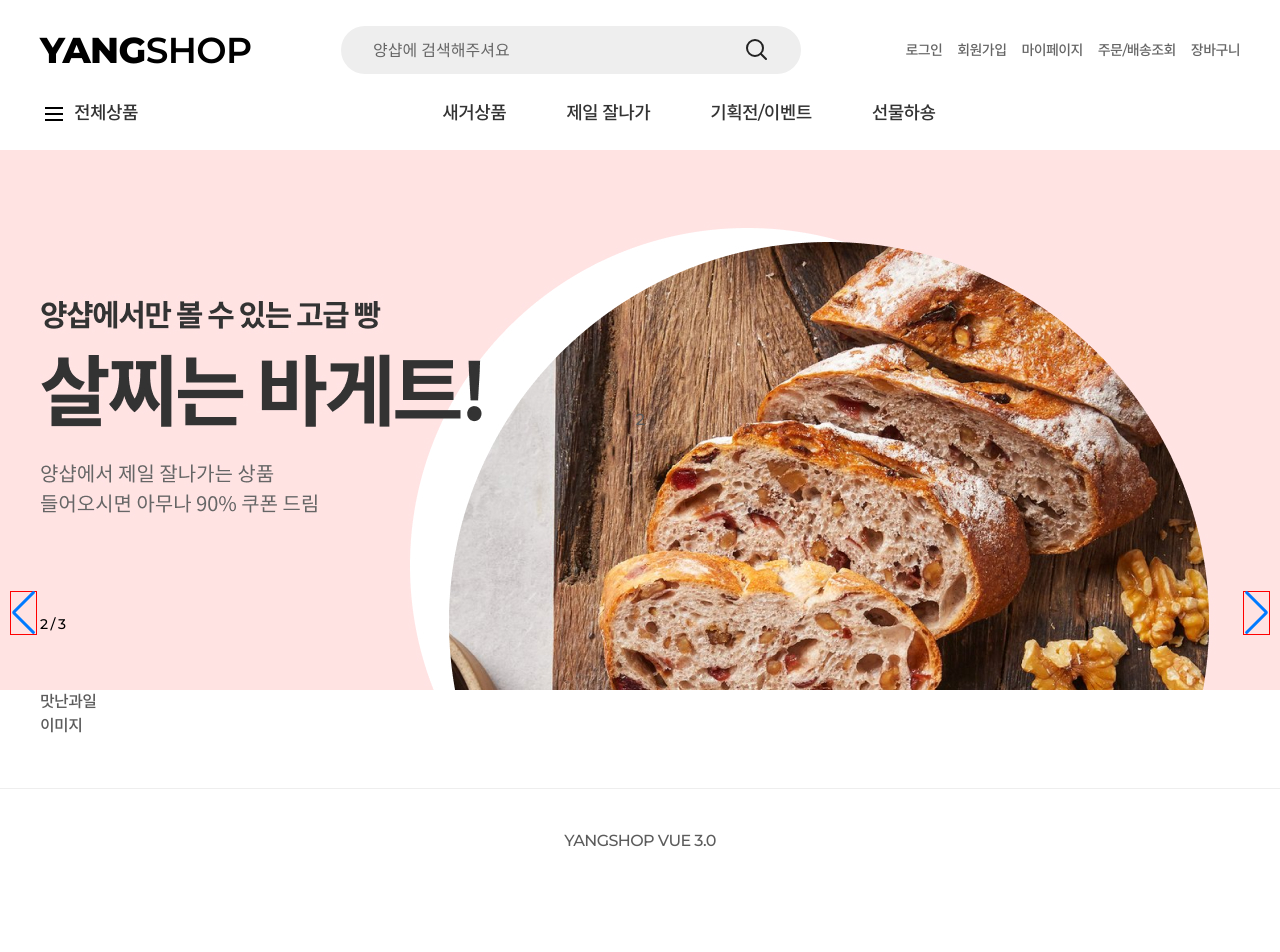
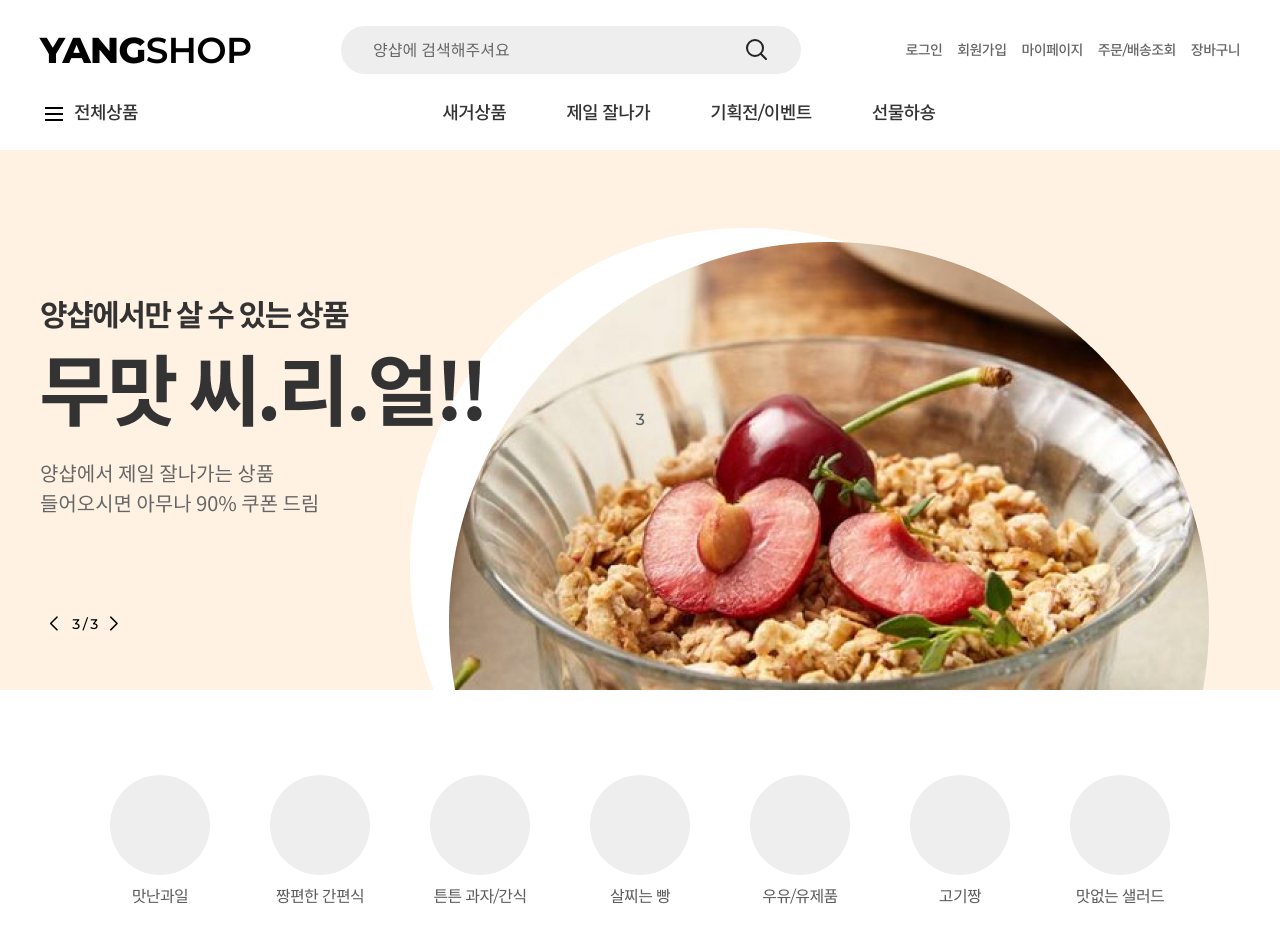
Before and after one commit to yl1017-yang/yangshop, a Vue app: page / in a window 1280 px wide. Shown: the top 952 px of the page. Before the commit the page ends 853 px from the top, so only its background shows below. Built offline with nearby package versions, Linux system fonts and the light colour scheme.

Commit message:
스와이퍼

```diff
--- a/src/App.vue
+++ b/src/App.vue
@@ -5,20 +5,44 @@
 
     <section class="container">
       <swiper v-bind="swipers" :modules="modules" class="mainVisualSwiper" ref="mySwiper">
-        <swiper-slide v-for="n in 3" :key="n"> {{ n }} </swiper-slide>
+        <swiper-slide v-for="n in 3" :key="n">{{n}}</swiper-slide>
       </swiper>
       <!-- <div class="swiper-pagination"></div> -->
 
       <div class="inner">
         <section class="content">
-          <div class="con_icon_banner">
+          <div class="content_iconBanner">
+            <a href="#">
+              <div class="icon"><img src="" alt=""></div>
+              <span>맛난과일</span>
+            </a>
             <a href="#">
               <div class="icon"></div>
-              <span>맛난과일</span>
+              <span>짱편한 간편식</span>
+            </a>
+            <a href="#">
+              <div class="icon"></div>
+              <span>튼튼 과자/간식</span>
+            </a>
+            <a href="#">
+              <div class="icon"></div>
+              <span>살찌는 빵</span>
+            </a>
+            <a href="#">
+              <div class="icon"></div>
+              <span>우유/유제품</span>
+            </a>
+            <a href="#">
+              <div class="icon"></div>
+              <span>고기짱</span>
+            </a>
+            <a href="#">
+              <div class="icon"></div>
+              <span>맛없는 샐러드</span>
             </a>
           </div>
 
-          <div class="con_best">
+          <div class="content_bestItem">
             <a href="#">
               이미지
             </a>
@@ -87,7 +111,6 @@ export default {
   .mainVisualSwiper {
     height: 540px;
     width: 100%;
-    background: #444;
 
     .swiper-slide {
       display: flex;
@@ -106,25 +129,32 @@ export default {
     }
 
     & .swiper-pagination {
-      width: 1200px;
+      width: 200px;
       left: 50%;
-      transform: translateX(-50%);
+      margin-left: -655px;
       bottom: 55px;
       font-size: 14px;
       color: $black;
-      text-align: left;
     }
 
     & .swiper-button-next, .swiper-button-prev {
       top: auto;
-      bottom : 55px;
+      bottom : 51px;
+      color: $black;
+      height:30px;
+      z-index: 20;
+    }
+    & .swiper-button-next:after, .swiper-button-prev:after {
+      font-size: 14px;
+      font-weight: 700;
     }
     & .swiper-button-prev {
-      border: 1px solid red;
-
+      left: 50%;
+      margin-left: -600px;
     }
     & .swiper-button-next {
-      border: 1px solid red;
+      left: 50%;
+      margin-left: -540px;
     }
   }
 </style>
--- a/src/styles/laytout.scss
+++ b/src/styles/laytout.scss
@@ -101,7 +101,32 @@
 
 // 내용
 .container {
+  .content {
+    &_iconBanner {
+      display: flex;
+      justify-content: center;
+      margin: 85px 0 65px;
 
+      a {
+        display: block;
+        width: 100px;
+        text-align: center;
+        font-weight: 400;
+        margin: 0 30px;
+
+        .icon {
+          width: 100px;
+          height: 100px;
+          border-radius: 100px;
+          background: #eee;
+          margin-bottom: 10px;
+        }
+      }
+    }
+    &_bestItem {
+
+    }
+  }
 }
 
 // 메인비주얼
```
Also changed, not shown: 7 other files (tests, documents, lock files or other folders).
